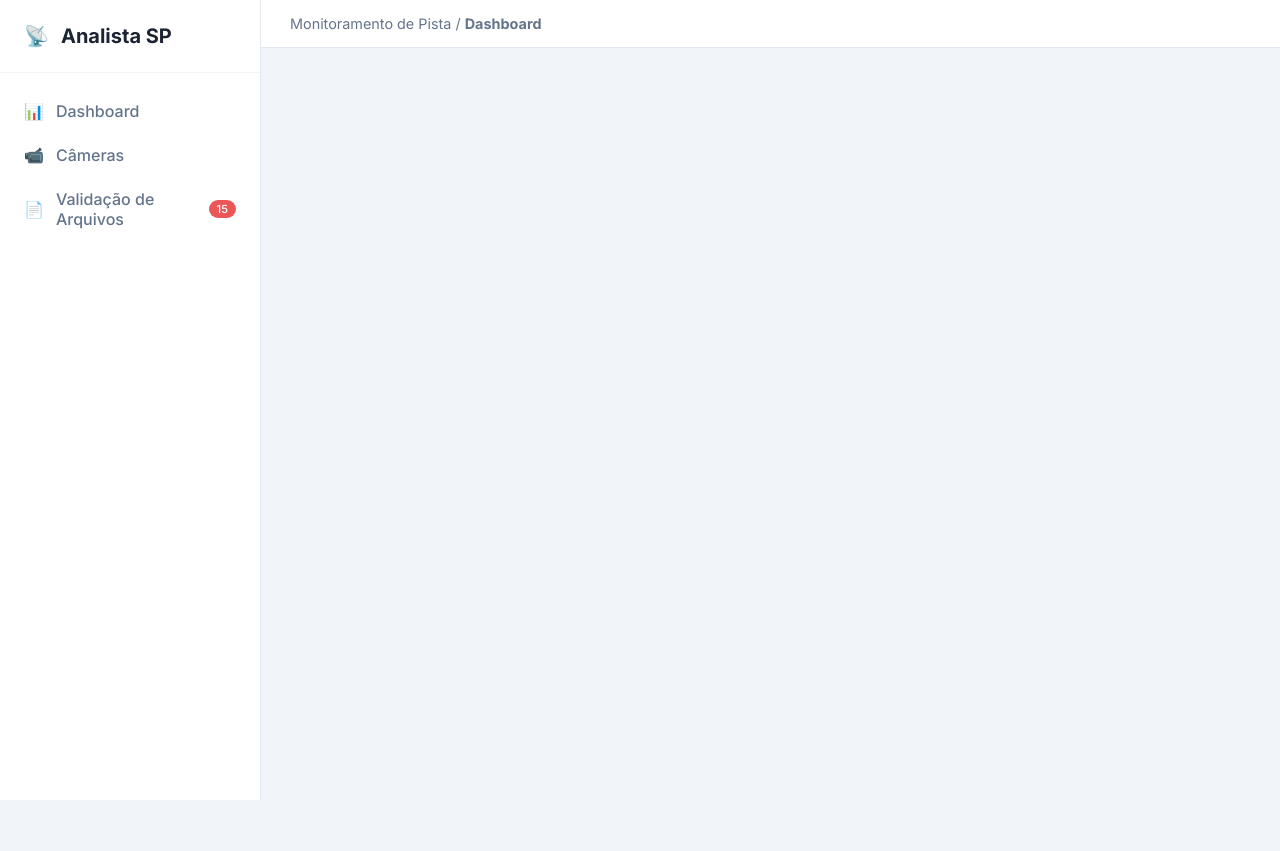
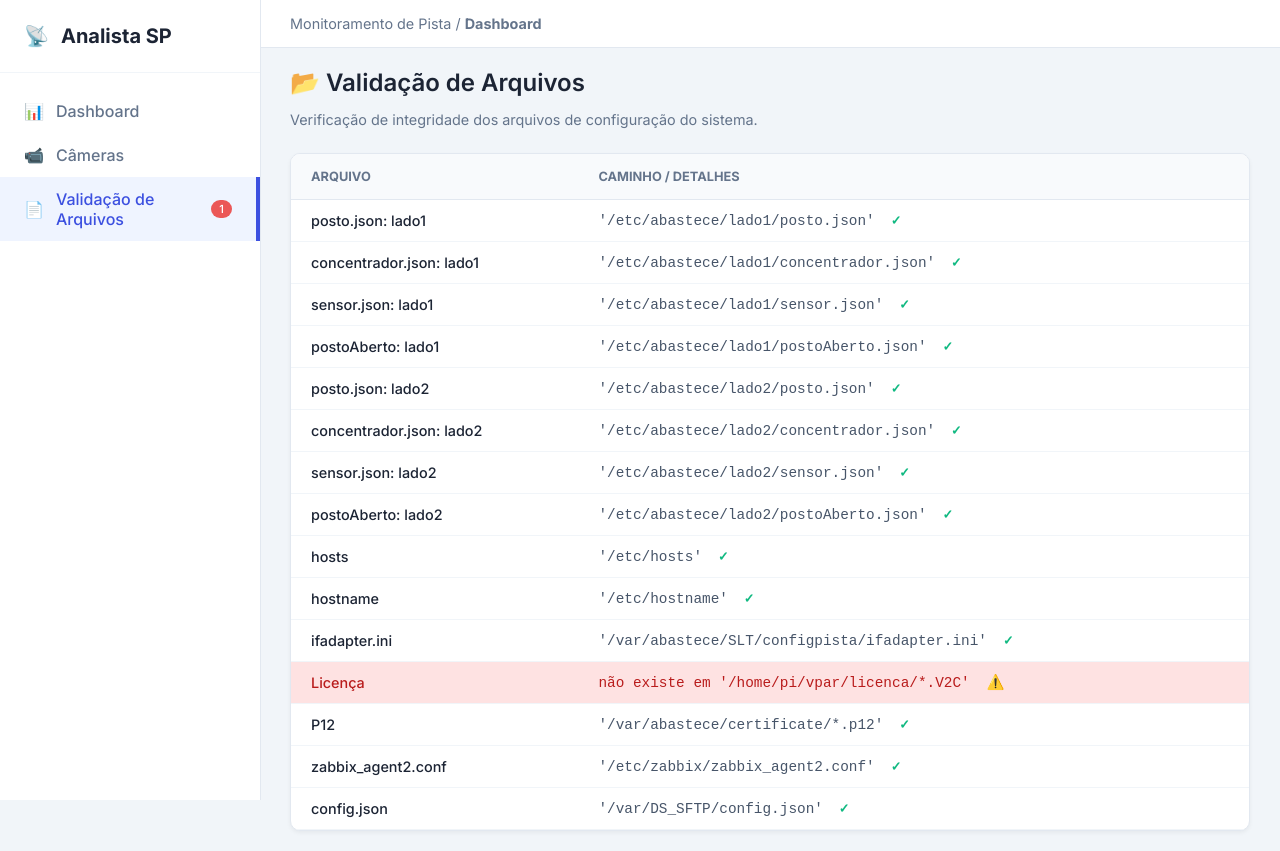
Before and after one commit to OsirisMariano/analsita, a Vue app in the folder frontend/: page /validacao-arquivos in a window 1280 px wide. Before the commit the page ends 800 px from the top, so only its background shows below. Built offline with nearby package versions, Linux system fonts and the light colour scheme.

Commit message:
feat: implementa store global e pagina de validacao de arquivos

```diff
--- a/frontend/src/components/Sidebar.vue
+++ b/frontend/src/components/Sidebar.vue
@@ -1,4 +1,5 @@
 <script setup>
+import { store } from '@/store';
 import { ref } from 'vue'
 
 const menuItems = [
@@ -32,12 +33,14 @@ const menuItems = [
         <span class="menu-text">Câmeras</span>
       </RouterLink>
 
-      <div class="menu-item">
+      <RouterLink to="/validacao-arquivos" class="menu-item" active-class="active">
         <span class="menu-icon">📄</span>
         <span class="menu-text">Validação de Arquivos</span>
-        <span class="badge-alerta">15</span>
-      </div>
-      </nav>
+        <span v-if="store.totalErros > 0" class="badge-alerta">
+          {{ store.totalErros }}
+        </span>
+      </RouterLink>
+    </nav>
   </aside>
 </template>
 
--- a/frontend/src/router/index.js
+++ b/frontend/src/router/index.js
@@ -1,6 +1,7 @@
 import { createRouter, createWebHistory } from 'vue-router'
 import HomeView from '../views/HomeView.vue'
 import CamerasView from '../views/CamerasView.vue'
+import ValidacaoArquivosView from '../views/ValidacaoArquivosView.vue'
 
 const router = createRouter({
   history: createWebHistory(import.meta.env.BASE_URL),
@@ -11,10 +12,16 @@ const router = createRouter({
       component: HomeView,
     },
     {
-  path: '/cameras',
-  name: 'cameras',
-  component: CamerasView
+      path: '/cameras',
+      name: 'cameras',
+      component: CamerasView
+    },
+    {
+      path: '/validacao-arquivos',
+      name: 'validacao-arquivos',
+      component: ValidacaoArquivosView
     }
+
   ],
 })
 
--- /dev/null
+++ b/frontend/src/store.js
@@ -0,0 +1,27 @@
+import { reactive, computed } from 'vue'
+
+export const store = reactive({
+  // Lista completa de arquivos baseada na sua imagem
+  arquivos: [
+    { nome: 'posto.json: lado1', caminho: "'/etc/abastece/lado1/posto.json'", status: 'OK' },
+    { nome: 'concentrador.json: lado1', caminho: "'/etc/abastece/lado1/concentrador.json'", status: 'OK' },
+    { nome: 'sensor.json: lado1', caminho: "'/etc/abastece/lado1/sensor.json'", status: 'OK' },
+    { nome: 'postoAberto: lado1', caminho: "'/etc/abastece/lado1/postoAberto.json'", status: 'OK' },
+    { nome: 'posto.json: lado2', caminho: "'/etc/abastece/lado2/posto.json'", status: 'OK' },
+    { nome: 'concentrador.json: lado2', caminho: "'/etc/abastece/lado2/concentrador.json'", status: 'OK' },
+    { nome: 'sensor.json: lado2', caminho: "'/etc/abastece/lado2/sensor.json'", status: 'OK' },
+    { nome: 'postoAberto: lado2', caminho: "'/etc/abastece/lado2/postoAberto.json'", status: 'OK' },
+    { nome: 'hosts', caminho: "'/etc/hosts'", status: 'OK' },
+    { nome: 'hostname', caminho: "'/etc/hostname'", status: 'OK' },
+    { nome: 'ifadapter.ini', caminho: "'/var/abastece/SLT/configpista/ifadapter.ini'", status: 'OK' },
+    { nome: 'Licença', caminho: "não existe em '/home/pi/vpar/licenca/*.V2C'", status: 'ERRO' }, // Erro detectado
+    { nome: 'P12', caminho: "'/var/abastece/certificate/*.p12'", status: 'OK' },
+    { nome: 'zabbix_agent2.conf', caminho: "'/etc/zabbix/zabbix_agent2.conf'", status: 'OK' },
+    { nome: 'config.json', caminho: "'/var/DS_SFTP/config.json'", status: 'OK' }
+  ],
+
+  // Contador automático de erros para a Badge
+  totalErros: computed(() => {
+    return store.arquivos.filter(a => a.status === 'ERRO').length
+  })
+})
--- /dev/null
+++ b/frontend/src/views/ValidacaoArquivosView.vue
@@ -0,0 +1,89 @@
+<script setup>
+import { store } from '../store.js'
+// Agora usamos store.arquivos em vez de uma lista local fixa
+</script>
+
+<template>
+  <div class="validacao-container">
+    <div class="header-pagina">
+      <h2>📂 Validação de Arquivos</h2>
+      <p>Verificação de integridade dos arquivos de configuração do sistema.</p>
+    </div>
+
+    <div class="tabela-card">
+      <table>
+        <thead>
+          <tr>
+            <th>Arquivo</th>
+            <th>Caminho / Detalhes</th>
+          </tr>
+        </thead>
+        <tbody>
+          <tr v-for="arq in store.arquivos" :key="arq.nome" :class="{ 'linha-erro': arq.status === 'ERRO' }">
+            <td class="col-nome">{{ arq.nome }}</td>
+            <td class="col-caminho">
+              {{ arq.caminho }}
+              <span v-if="arq.status === 'OK'" class="check">✓</span>
+              <span v-else class="warning">⚠️</span>
+            </td>
+          </tr>
+        </tbody>
+      </table>
+    </div>
+  </div>
+</template>
+
+<style scoped>
+.header-pagina { margin-bottom: 25px; }
+.header-pagina h2 { color: #1c2434; margin: 0; }
+.header-pagina p { color: #64748b; font-size: 0.9rem; }
+
+.tabela-card {
+  background: #ffffff;
+  border-radius: 10px;
+  border: 1px solid #e2e8f0;
+  box-shadow: 0 2px 4px rgba(0,0,0,0.05);
+  overflow: hidden;
+}
+
+table {
+  width: 100%;
+  border-collapse: collapse;
+}
+
+th {
+  background: #f8fafc;
+  padding: 15px 20px;
+  text-align: left;
+  font-size: 0.8rem;
+  color: #64748b;
+  text-transform: uppercase;
+  border-bottom: 1px solid #e2e8f0;
+}
+
+td {
+  padding: 12px 20px;
+  border-bottom: 1px solid #f1f5f9;
+  font-size: 0.9rem;
+  color: #1c2434;
+}
+
+.col-nome { font-weight: 500; width: 30%; }
+.col-caminho { font-family: monospace; color: #475569; }
+
+/* Estilo para erro baseado na sua imagem */
+.linha-erro {
+  background-color: #fee2e2 !important; /* Vermelho claro */
+}
+
+.linha-erro td {
+  color: #b91c1c; /* Texto vermelho escuro */
+}
+
+.check { color: #10b981; margin-left: 8px; font-weight: bold; }
+.warning { margin-left: 8px; }
+
+tbody tr:hover:not(.linha-erro) {
+  background: #f8fafc;
+}
+</style>
```
